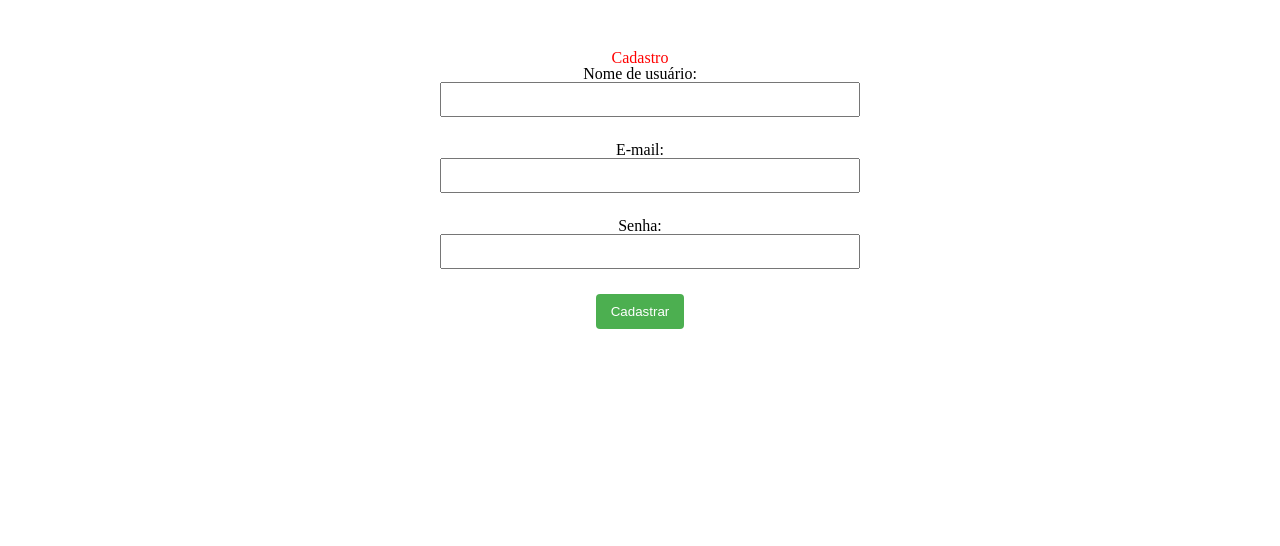
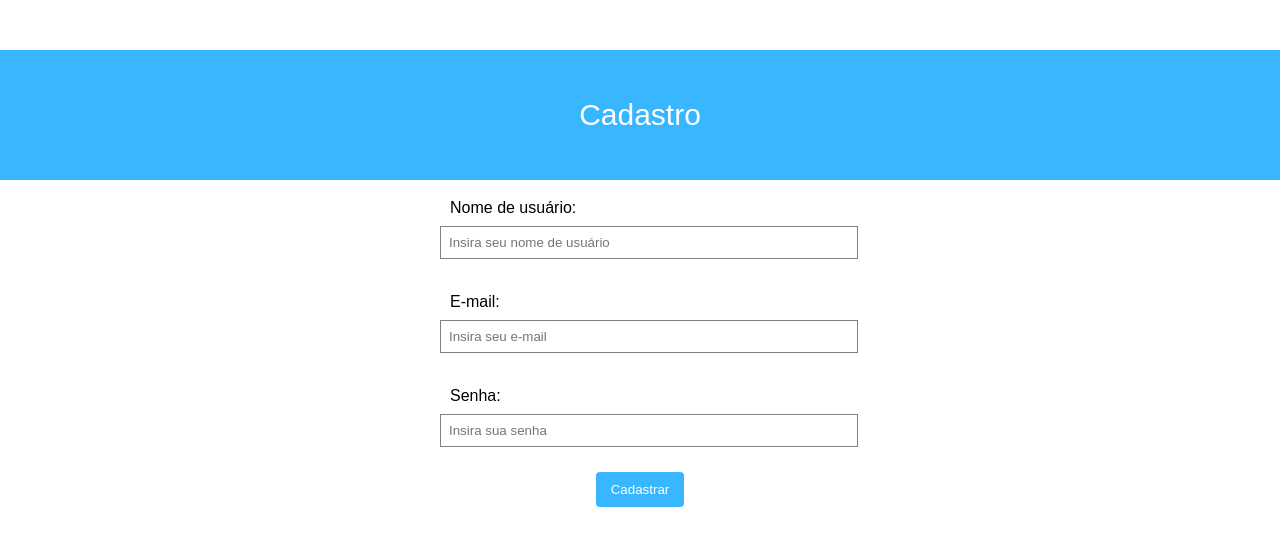
Before and after one commit to willianarauj0/petr, a React (Create React App) app: page /cadastro in a window 1280 px wide. Shown: the top 546 px of the page. Built offline with nearby package versions, Linux system fonts and the light colour scheme.

Commit message:
Estilização login e home

```diff
--- a/src/componentes/header/NavBar.css
+++ b/src/componentes/header/NavBar.css
@@ -1,5 +1,5 @@
 .navbar {
-  background-color: rgba(1, 94, 215, 0.641);
+  background-color: #38B6ff;
   padding: 10px;
   color: rgb(51, 40, 40);
   text-align: center;
@@ -36,7 +36,7 @@ body {
 .form-inline .btn {
   background-color: #38B6FF; /* Cor de fundo */
   color: #fff;
-  border: none;
+  border: 2px solid white;
   outline: none;
   cursor: pointer;
   &:hover {background-color: #a0c3d8;}
--- /dev/null
+++ b/src/pages/Cadastro.css
@@ -0,0 +1,36 @@
+p{
+  background-color: white;
+  padding: 10px;
+  text-align: left;
+  font-family: Arial, Helvetica, sans-serif;
+}
+
+h3{
+  background-color:#38B6ff;
+  color: white;
+  padding: 50px;
+  font-family: Arial, Helvetica, sans-serif;
+  font-size: 30px;
+}
+
+input{
+  border: 1px solid grey;
+  padding: 5px 0;
+}
+
+label{
+  display: block;
+  margin: 10px 0;
+  font-family: Arial, Helvetica, sans-serif;
+}
+
+input[type="text"],
+input[type="email"],
+input[type="password"],
+input[type="number"]{
+  width: 100%;
+}
+
+.form{
+  padding:30px;
+}
--- a/src/pages/Cadastro.jsx
+++ b/src/pages/Cadastro.jsx
@@ -2,8 +2,11 @@
 import React, { useState } from 'react';
 import { useNavigate } from 'react-router-dom';
 import styled from 'styled-components';
+import "./Cadastro.css"
 
 // Criar um componente estilizado para o formulário
+
+// Estilizar o formulário
 const Form = styled.form`
   max-width: 400px;
   margin: 0 auto;
@@ -22,7 +25,7 @@ const Input = styled.input`
 `;
 
 const Button = styled.button`
-  background-color: #4caf50;
+  background-color: #38B6ff;
   color: #fff;
   padding: 10px 15px;
   border: none;
@@ -30,7 +33,10 @@ const Button = styled.button`
   cursor: pointer;
 
   &:hover {
-    background-color: #45a049;
+    background-color: white;
+    color: #38B6ff;
+    border: 2px solid #38B6ff;
+
   }
 `;
 
@@ -38,6 +44,7 @@ const CadastroContainer = styled.div`
   text-align: center;
   margin-top: 50px;
 `;
+
 
 const Cadastro = () => {
   const navigate = useNavigate();
@@ -57,30 +64,33 @@ const Cadastro = () => {
 
   return (
     <CadastroContainer>
-      <h2>Cadastro</h2>
+      <h3>Cadastro</h3>
       <Form>
         <Label>
-          Nome de usuário:
+          <p>Nome de usuário:</p>
           <Input
             type="text"
             value={username}
             onChange={(e) => setUsername(e.target.value)}
+            placeholder= "Insira seu nome de usuário"
           />
         </Label>
         <Label>
-          E-mail:
+          <p>E-mail:</p>
           <Input
             type="email"
             value={email}
             onChange={(e) => setEmail(e.target.value)}
+            placeholder="Insira seu e-mail"
           />
         </Label>
         <Label>
-          Senha:
+          <p>Senha:</p>
           <Input
             type="password"
             value={password}
             onChange={(e) => setPassword(e.target.value)}
+            placeholder="Insira sua senha"
           />
         </Label>
         <Button type="button" onClick={handleCadastro}>
--- a/src/pages/Petshop.jsx
+++ b/src/pages/Petshop.jsx
@@ -1,16 +1,19 @@
 import React from 'react';
 import { Link } from 'react-router-dom';
+import "./Petshop.css"
+
 
 const Petshop = () => {
   return (
-    <div>
-      <h2>Petshop</h2>
-      {/* Conteúdo do perfil aqui */}
-      <Link to="/home">
-        <button>voltar</button>
-      </Link>
+
+    <div className="container">
+      <div class="optional-box">
+        <h3>Petshop Doguinho feliz</h3>
+      </div>
     </div>
-  );
+    )
+
 };
 
+
 export default Petshop;
```
Also changed, not shown: src/pages/loginF.jsx (+1 -46 lines), src/pages/Ellipse 1.svg (added), src/pages/Petshop.css (added).
